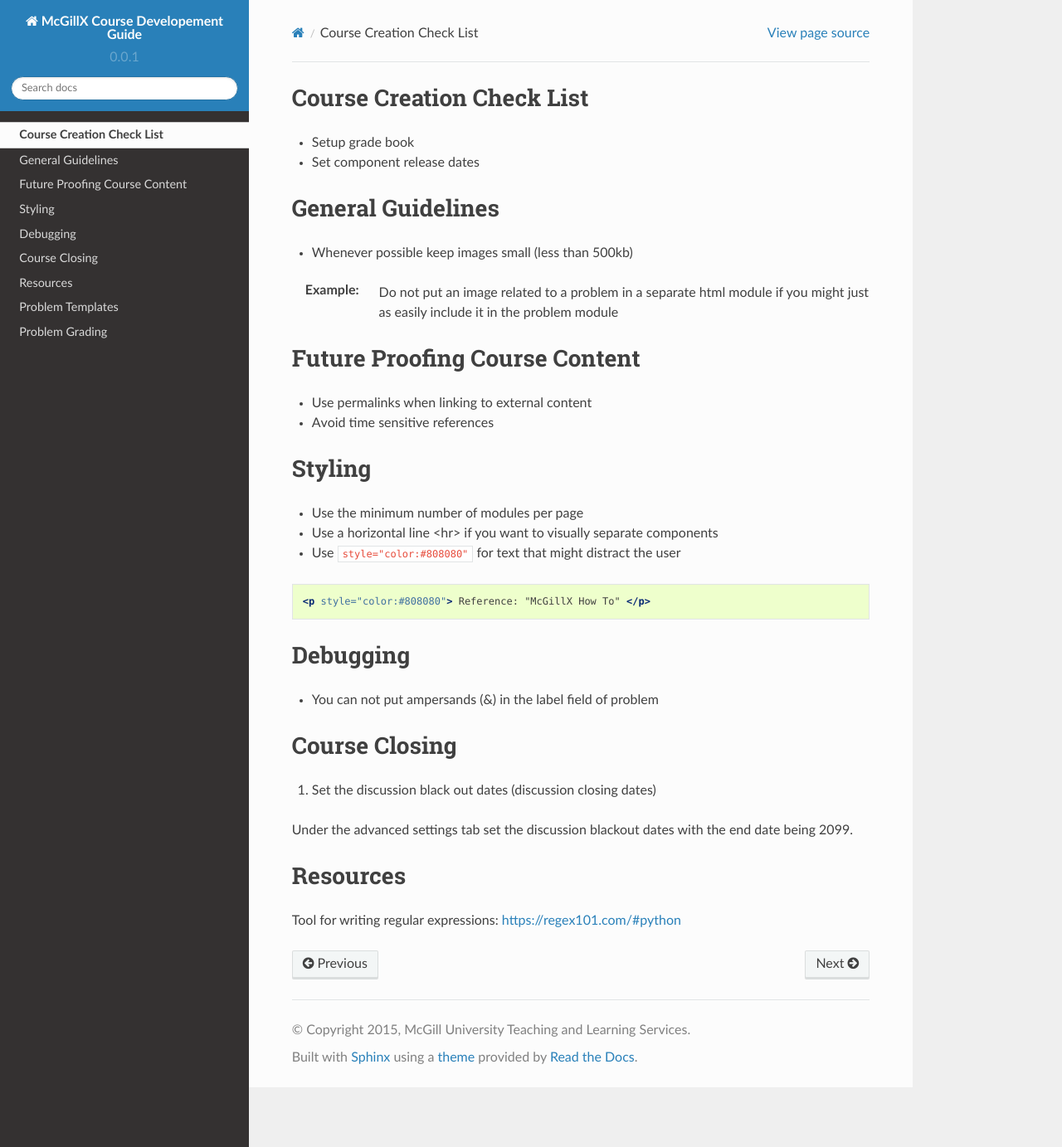
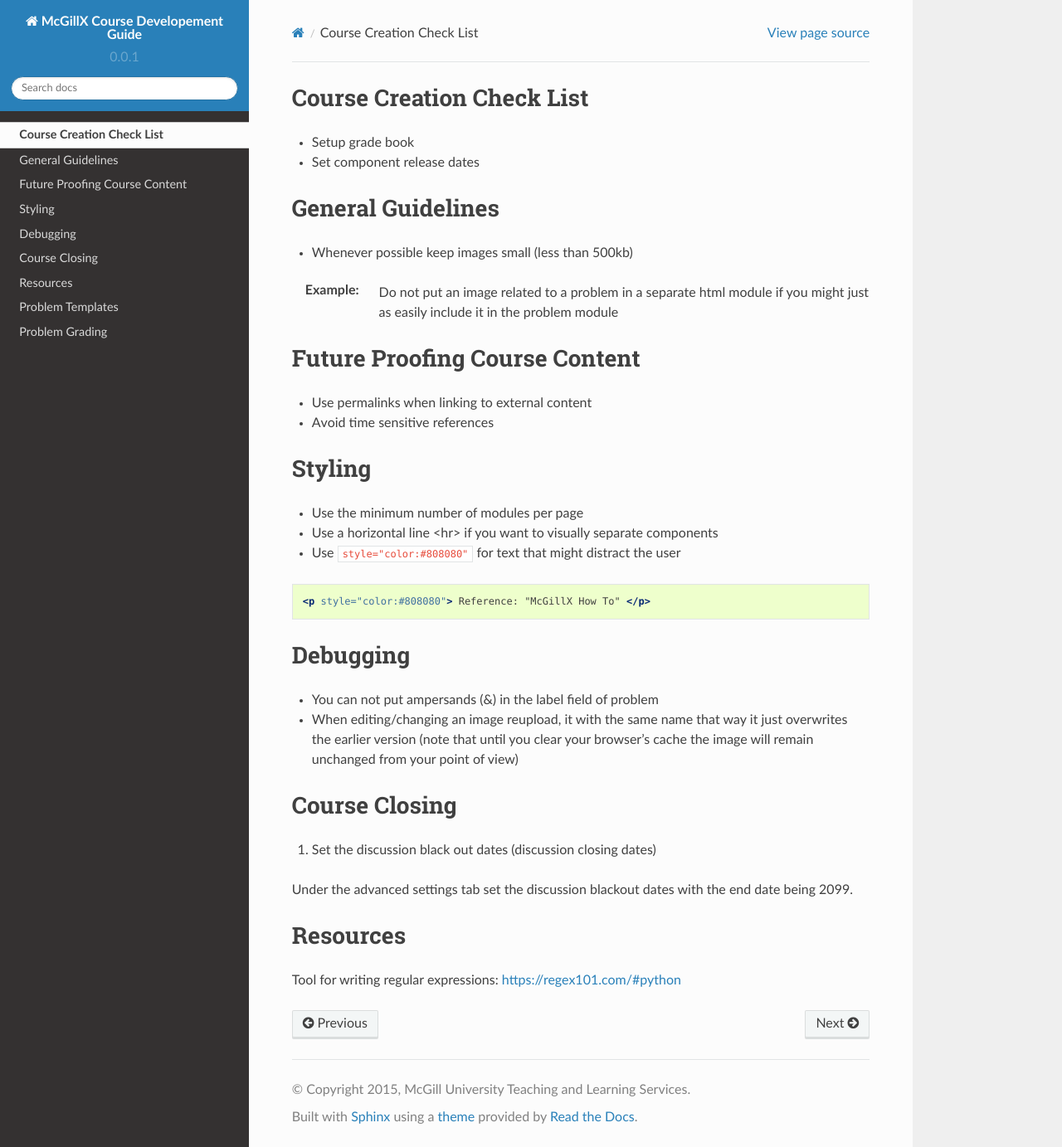
Before and after one commit to McGillX/course-development-guide, a Sphinx documentation site: the page built from docs/source/notes.rst, in a window 1280 px wide and 1383 px high. Shown: the whole window at 83% size. Built offline with Sphinx 7.4.7 and the Read the Docs theme 2.0.0, drawn with Linux system fonts in a browser that asks for light colours.

Commit message:
Update notes.rst

```diff
--- a/docs/source/notes.rst
+++ b/docs/source/notes.rst
@@ -35,6 +35,7 @@ Debugging
 ============================
 
 - You can not put ampersands (&) in the label field of problem
+- When editing/changing an image reupload, it with the same name that way it just overwrites the earlier version (note that until you clear your browser's cache the image will remain unchanged from your point of view)
 
 Course Closing
 ========================
```
